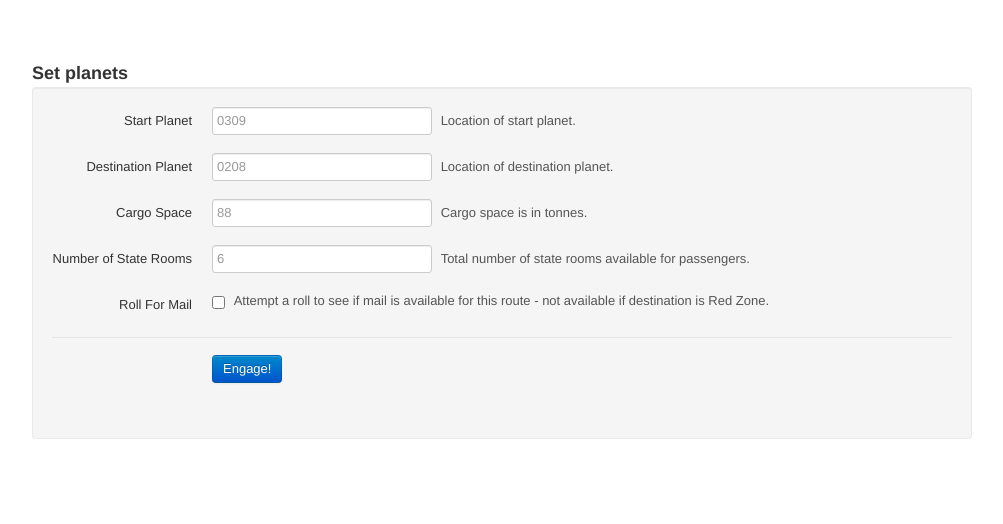
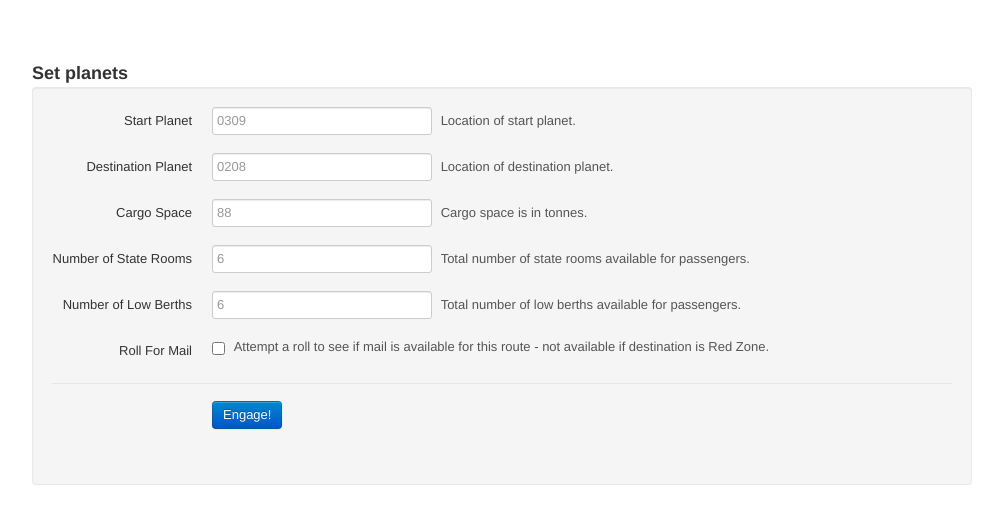
Before and after one commit to agxs/traveller, a Python web app: template server/templates/trading/tradingCore.html in a window 1280 px wide. Shown: the top 524 px of the page, without its empty margins (138-1141 px from the left). Run offline with Jinja, Linux system fonts and the light colour scheme; the template is opened without the code that fills it, so the values that code supplies are empty; some libraries are stand-ins or nearby versions.

Commit message:
Oops, forgot num low berths on core page.

```diff
--- a/server/templates/trading/tradingCore.html
+++ b/server/templates/trading/tradingCore.html
@@ -34,6 +34,13 @@
         </div>
       </div>
       <div class="control-group">
+        <label class="control-label" for="numStateRooms">Number of Low Berths</label>
+        <div class="controls">
+          <input id="numLowBerths" type="text" placeholder="6" name="numLowBerths" />
+          <p class="help-inline">Total number of low berths available for passengers.</p>
+        </div>
+      </div>
+      <div class="control-group">
         <label class="control-label" for="addMail">Roll For Mail</label>
         <div class="controls">
           <input id="addMail" type="checkbox" name="addMail" />
--- a/server/trading/views.py
+++ b/server/trading/views.py
@@ -109,6 +109,7 @@ class TradingCoreForm( forms.Form ):
   destinationPlanet = forms.CharField( max_length = 4 )
   availableCargo = forms.IntegerField()
   numStateRooms = forms.IntegerField()
+  numLowBerths = forms.IntegerField()
   addMail = forms.BooleanField( required=False )
 
 class TradingPassengerForm( forms.Form ):
```
